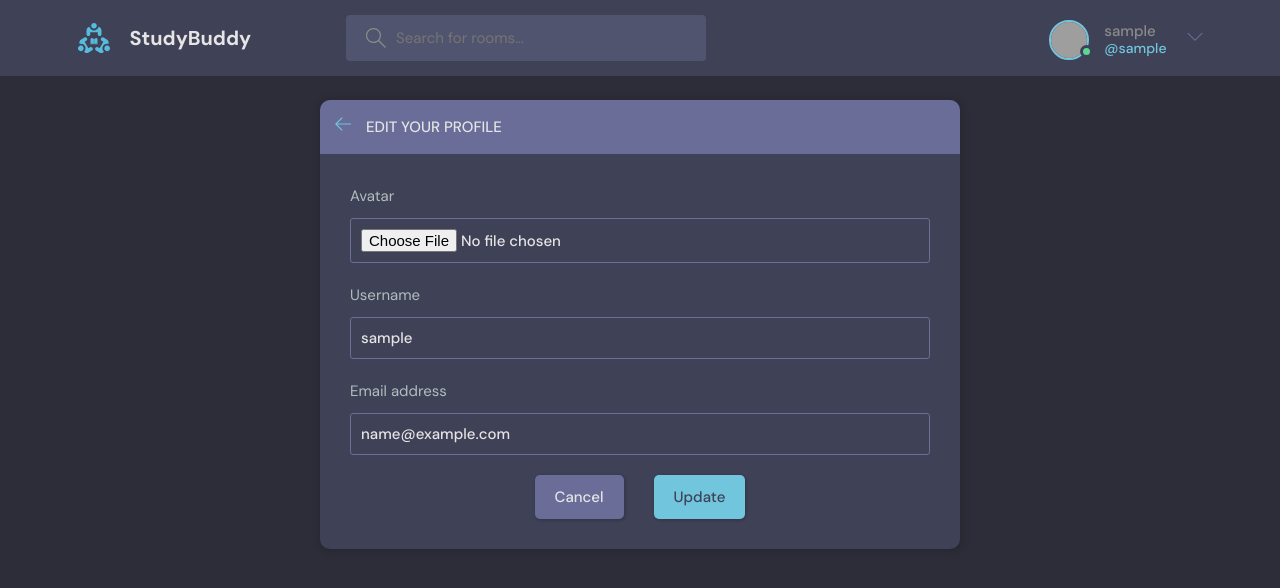
After one commit to serozhenka/study-bud, a Django app: page /update-user/ in a window 1280 px wide. The commit adds this page. Shown: the top 588 px of the page. Run offline with Django 4.2, Linux system fonts and the light colour scheme; the visitor is signed in with stand-in values (Sample User, id 1); grey boxes are pictures that could not be loaded.

Commit message:
user update profile feature added

```diff
--- a/base/forms.py
+++ b/base/forms.py
@@ -1,8 +1,14 @@
 from django.forms import ModelForm
 from .models import Room
+from django.contrib.auth.models import User
 
 class RoomForm(ModelForm):
     class Meta:
         model = Room
         fields = '__all__'
         exclude = ['host', 'participants']
+
+class UserForm(ModelForm):
+    class Meta:
+        model = User
+        fields = ['username', 'email']
--- a/base/templates/base/navbar.html
+++ b/base/templates/base/navbar.html
@@ -43,7 +43,7 @@
       {% endif %}
 
       <div class="dropdown-menu">
-        <a href="settings.html" class="dropdown-link"
+        <a href="{% url 'update-user' %}" class="dropdown-link"
           ><svg version="1.1" xmlns="http://www.w3.org/2000/svg" width="32" height="32" viewBox="0 0 32 32">
             <title>tools</title>
             <path
--- a/base/templates/base/profile.html
+++ b/base/templates/base/profile.html
@@ -22,7 +22,7 @@
                         <h3>{{ user.username }}</h3>
                         <p>@{{ user.username }}</p>
                         {% if request.user == user %}
-                            <a href="#" class="btn btn--main btn--pill">Edit Profile</a>
+                            <a href="{% url 'update-user' %}" class="btn btn--main btn--pill">Edit Profile</a>
                         {% endif %}
                     </div>
 
--- /dev/null
+++ b/base/templates/base/update_user.html
@@ -0,0 +1,49 @@
+{% extends 'base/base.html' %}
+
+{% block content %}
+
+    <main class="update-account layout">
+        <div class="container" style="justify-content: center">
+            <div class="layout__box__update">
+                <div class="layout__boxHeader">
+                    <div class="layout__boxTitle">
+                        <a href="{{ request.META.HTTP_REFERER }}">
+                            <svg version="1.1" xmlns="http://www.w3.org/2000/svg" width="32" height="32"
+                                viewBox="0 0 32 32">
+                                <title>arrow-left</title>
+                                <path
+                                    d="M13.723 2.286l-13.723 13.714 13.719 13.714 1.616-1.611-10.96-10.96h27.625v-2.286h-27.625l10.965-10.965-1.616-1.607z">
+                                </path>
+                            </svg>
+                        </a>
+                        <h3>Edit your profile</h3>
+                    </div>
+                </div>
+                <div class="layout__body__update">
+                    <form method="POST" class="form" action="">
+                        {% csrf_token %}
+                        <div class="form__group">
+                            <label for="profile_pic">Avatar</label>
+                            <input id="profile_pic" name="profile_pic" type="file" />
+                        </div>
+
+                        {% for field in form %}
+                            <div class="form__group">
+                                <label for="profile_pic">{{ field.label }}</label>
+                                {{ field }}
+                            </div>
+                        {% endfor %}
+
+                    <div class="form__action" style="justify-content: center">
+                        <a class="btn btn--dark" href="{{ request.META.HTTP_REFERER }}">Cancel</a>
+                        <button class="btn btn--main" type="submit">Update</button>
+                    </div>
+
+                    </form>
+                </div>
+            </div>
+        </div>
+        </div>
+    </main>
+
+{% endblock %}
--- a/base/urls.py
+++ b/base/urls.py
@@ -16,4 +16,5 @@ urlpatterns = [
     path('delete-message/<str:pk>/', views.delete_message, name='delete-message'),
 
     path('profile/<str:pk>', views.profile, name='profile'),
+    path('update-user/', views.update_user, name='update-user'),
 ]
--- a/base/views.py
+++ b/base/views.py
@@ -7,7 +7,7 @@ from django.contrib.auth import authenticate, login, logout
 from django.contrib.auth.decorators import login_required
 from django.db.models import Q, Count
 from .models import Room, Topic, Message
-from .forms import RoomForm
+from .forms import RoomForm, UserForm
 
 def loginPage(request):
 
@@ -173,3 +173,15 @@ def profile(request, pk):
         'room_messages': room_messages,
         'topics': topics,
     })
+
+@login_required(login_url='login')
+def update_user(request):
+    user = request.user
+    form = UserForm(instance=user)
+
+    if request.method == "POST":
+        form = UserForm(request.POST, instance=user)
+        if form.is_valid():
+            form.save()
+            return redirect('profile', pk=user.id)
+    return render(request, 'base/update_user.html', context={'form': form})
--- a/static/styles/style.css
+++ b/static/styles/style.css
@@ -448,6 +448,16 @@ a {
   overflow: hidden;
 }
 
+.layout__box__update {
+  width: 90%;
+  max-width: 64rem;
+  min-height: 40rem;
+  background-color: var(--color-dark);
+  border-radius: 1rem;
+  box-shadow: 1px 1px 6px 3px rgba(0, 0, 0, 0.1);
+  overflow: hidden;
+}
+
 .layout__boxHeader {
   display: flex;
   padding: 1.5rem;
@@ -477,7 +487,7 @@ a {
   text-align: center;
 }
 
-.layout__body__auth, .layout__body__room {
+.layout__body__auth, .layout__body__room, .layout__body__update {
   margin: 3rem;
 }
 
```
